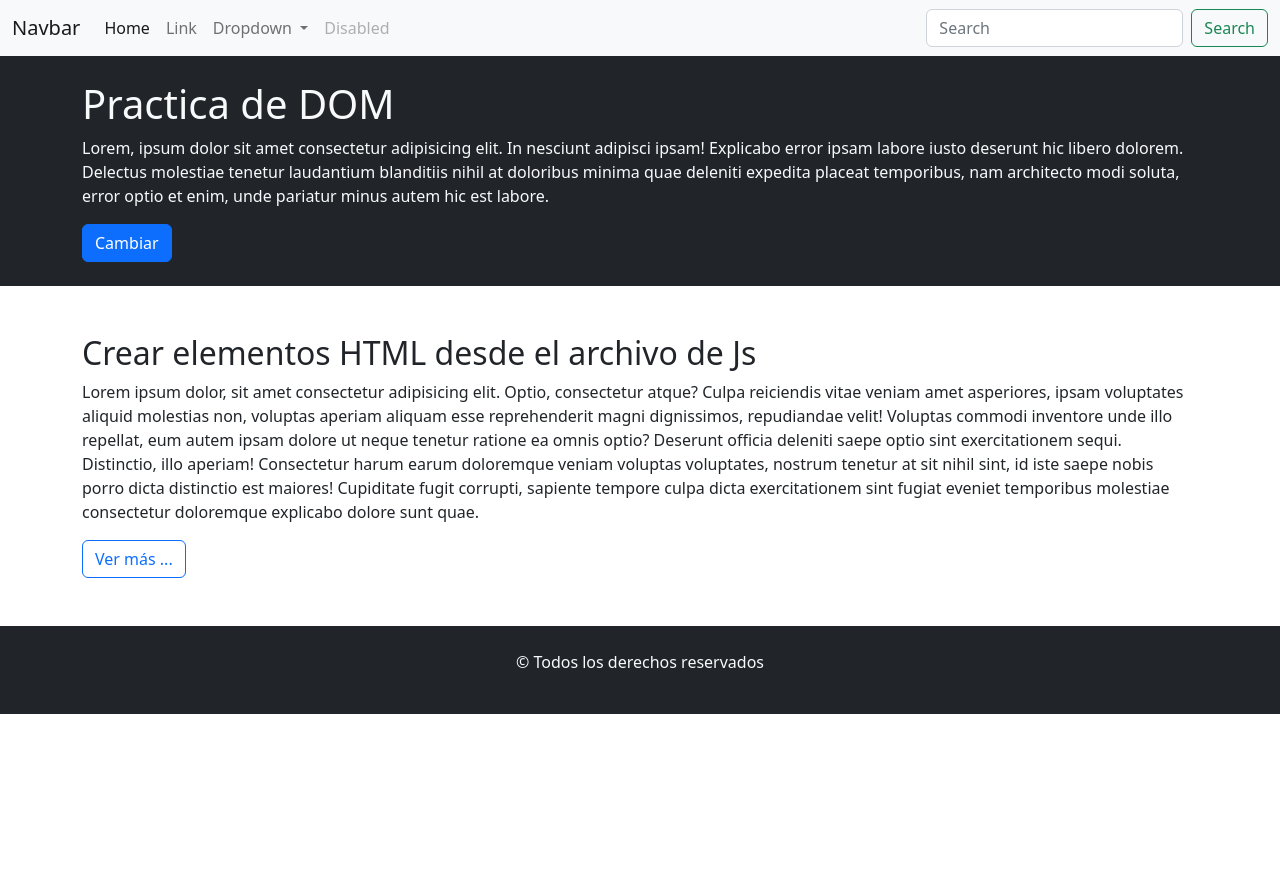
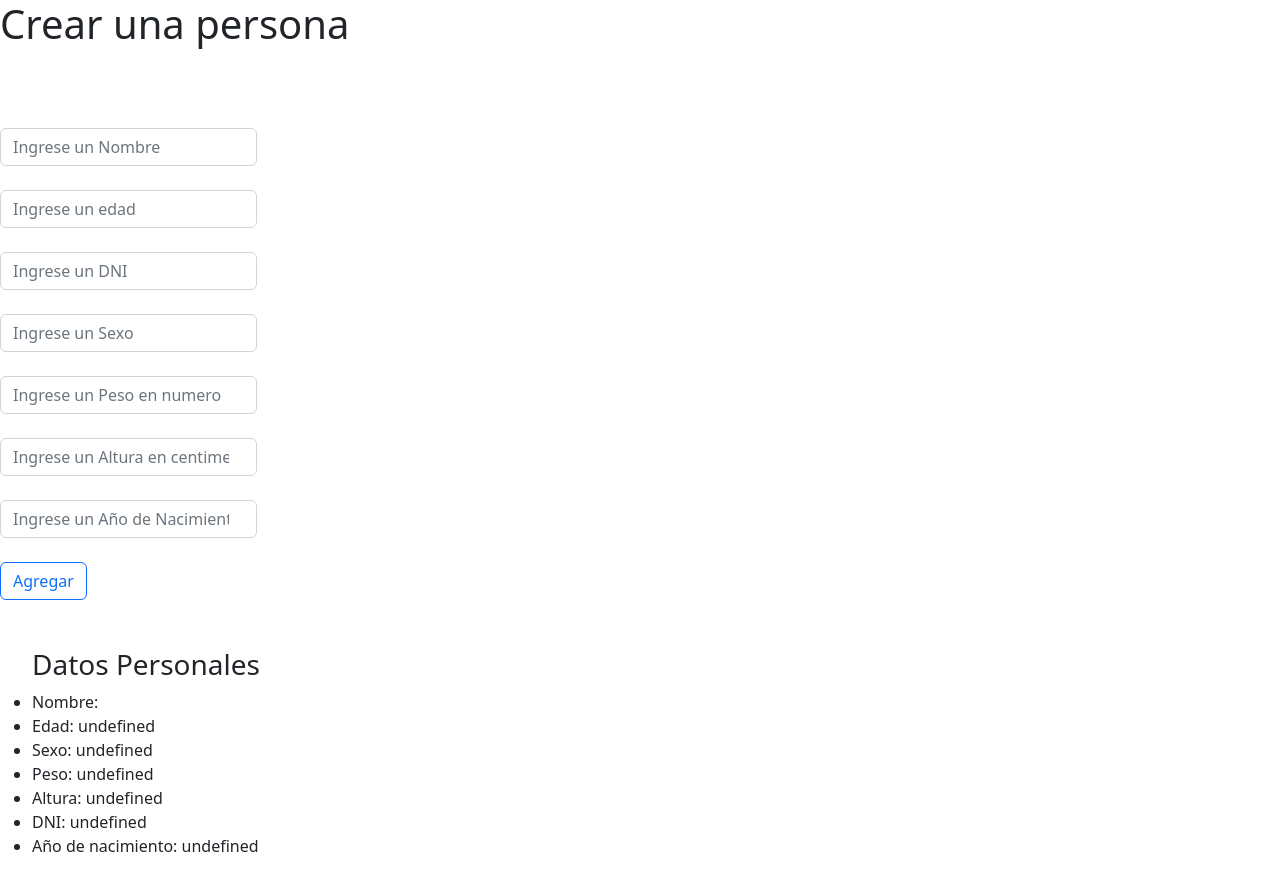
Before and after one commit to Ellmatt/tp5-ej2, a plain HTML site: page index.html in a window 1280 px wide. Before the commit the page ends 800 px from the top, so only its background shows below. Drawn offline with nearby package versions, Linux system fonts and the light colour scheme.

Commit message:
agregar repo

```diff
--- a/index.html
+++ b/index.html
@@ -15,114 +15,96 @@
       crossorigin="anonymous"
     />
     <link rel="stylesheet" href="css/style.css" />
-    <title>practica de DOM</title>
+    <title>Ejercicio Numero 2 DOM</title>
   </head>
   <body>
-    <header>
-      <nav class="navbar navbar-expand-lg bg-light">
-        <div class="container-fluid">
-          <a class="navbar-brand" href="#">Navbar</a>
-          <button
-            class="navbar-toggler"
-            type="button"
-            data-bs-toggle="collapse"
-            data-bs-target="#navbarSupportedContent"
-            aria-controls="navbarSupportedContent"
-            aria-expanded="false"
-            aria-label="Toggle navigation"
-          >
-            <span class="navbar-toggler-icon"></span>
-          </button>
-          <div class="collapse navbar-collapse" id="navbarSupportedContent">
-            <ul class="navbar-nav me-auto mb-2 mb-lg-0">
-              <li class="nav-item">
-                <a class="nav-link active" aria-current="page" href="#">Home</a>
-              </li>
-              <li class="nav-item">
-                <a class="nav-link" href="#">Link</a>
-              </li>
-              <li class="nav-item dropdown">
-                <a
-                  class="nav-link dropdown-toggle"
-                  href="#"
-                  role="button"
-                  data-bs-toggle="dropdown"
-                  aria-expanded="false"
-                >
-                  Dropdown
-                </a>
-                <ul class="dropdown-menu">
-                  <li><a class="dropdown-item" href="#">Action</a></li>
-                  <li><a class="dropdown-item" href="#">Another action</a></li>
-                  <li><hr class="dropdown-divider" /></li>
-                  <li>
-                    <a class="dropdown-item" href="#">Something else here</a>
-                  </li>
-                </ul>
-              </li>
-              <li class="nav-item">
-                <a class="nav-link disabled">Disabled</a>
-              </li>
-            </ul>
-            <form class="d-flex" role="search">
+    <main>
+      <h1>Crear una persona</h1>
+      <br />
+      <section>
+        <form class="my-5" id="formulario">
+          <div class="d-flex">
+            <div>
               <input
-                class="form-control me-2"
-                type="search"
-                placeholder="Search"
-                aria-label="Search"
+                type="text"
+                class="form-control"
+                placeholder="Ingrese un Nombre"
+                minlength="1"
+                maxlength="10"
+                id="inputAgregarNombre"
+                onselect="agregarNombre()"
+                required
               />
-              <button class="btn btn-outline-success" type="submit">
-                Search
+
+              <br />
+              <input
+                type="number"
+                class="form-control"
+                placeholder="Ingrese un edad"
+                minlength="1"
+                maxlength="2"
+                id="inputAgregarEdad"
+              />
+              <br />
+              <input
+                type="number"
+                class="form-control"
+                placeholder="Ingrese un DNI"
+                minlength="1"
+                maxlength="8"
+                id="inputAgregarDni"
+              />
+              <br />
+              <input
+                type="text"
+                class="form-control"
+                placeholder="Ingrese un Sexo"
+                minlength="1"
+                maxlength="6"
+                id="inputAgregarSexo"
+              />
+              <br />
+              <input
+                type="number"
+                class="form-control"
+                placeholder="Ingrese un Peso en numero"
+                minlength="1"
+                maxlength="3"
+                id="inputAgregarPeso"
+              />
+              <br />
+              <input
+                type="number"
+                class="form-control"
+                placeholder="Ingrese un Altura en centimetros"
+                minlength="1"
+                maxlength="3"
+                id="inputAgregarAltura"
+              />
+              <br />
+              <input
+                type="number"
+                class="form-control"
+                placeholder="Ingrese un Año de Nacimiento"
+                minlength="1"
+                maxlength="4"
+                id="inputAgregarAnio"
+              />
+              <br />
+              <button class="btn btn-outline-primary" type="submit">
+                Agregar
               </button>
-            </form>
+            </div>
           </div>
-        </div>
-      </nav>
-    </header>
-    <main>
-      <section class="bg-dark text-light py-4">
-        <article class="container">
-          <h1>Practica de DOM</h1>
-          <p>
-            Lorem, ipsum dolor sit amet consectetur adipisicing elit. In
-            nesciunt adipisci ipsam! Explicabo error ipsam labore iusto deserunt
-            hic libero dolorem. Delectus molestiae tenetur laudantium blanditiis
-            nihil at doloribus minima quae deleniti expedita placeat temporibus,
-            nam architecto modi soluta, error optio et enim, unde pariatur minus
-            autem hic est labore.
-          </p>
-          <button class="btn btn-primary" >Cambiar</button>
-        </article>
-      </section>
-      <section class="container my-5">
-        <h2>Crear elementos HTML desde el archivo de Js</h2>
-        <p>
-          Lorem ipsum dolor, sit amet consectetur adipisicing elit. Optio,
-          consectetur atque? Culpa reiciendis vitae veniam amet asperiores,
-          ipsam voluptates aliquid molestias non, voluptas aperiam aliquam esse
-          reprehenderit magni dignissimos, repudiandae velit! Voluptas commodi
-          inventore unde illo repellat, eum autem ipsam dolore ut neque tenetur
-          ratione ea omnis optio? Deserunt officia deleniti saepe optio sint
-          exercitationem sequi. Distinctio, illo aperiam! Consectetur harum
-          earum doloremque veniam voluptas voluptates, nostrum tenetur at sit
-          nihil sint, id iste saepe nobis porro dicta distinctio est maiores!
-          Cupiditate fugit corrupti, sapiente tempore culpa dicta exercitationem
-          sint fugiat eveniet temporibus molestiae consectetur doloremque
-          explicabo dolore sunt quae.
-        </p>
-        <button class="btn btn-outline-primary">Ver más ...</button>
+        </form>
       </section>
     </main>
-    <footer class="bg-dark text-light text-center py-4">
-        <p>&copy; Todos los derechos reservados</p>
-
-    </footer>
     <!-- JavaScript Bundle with Popper -->
     <script
       src="https://cdn.jsdelivr.net/npm/bootstrap@5.2.0/dist/js/bootstrap.bundle.min.js"
       integrity="sha384-A3rJD856KowSb7dwlZdYEkO39Gagi7vIsF0jrRAoQmDKKtQBHUuLZ9AsSv4jD4Xa"
       crossorigin="anonymous"
     ></script>
-    <script src="js/app.js"></script>
+    <script src="js/ejercicio2.js"></script>
   </body>
 </html>
--- a/js/ejercicio2.js
+++ b/js/ejercicio2.js
@@ -7,6 +7,78 @@
 // Para realizar este método tener en cuenta la siguiente tabla de generaciones:
 // esMayorDeEdad: indica si es mayor de edad, devuelve un mensaje indicando que la persona es mayor de edad.
 // mostrarDatos: devuelve toda la información del objeto.
+
 // Luego crea la interfaz necesaria para que el usuario pueda crear un objeto persona,
 // permitiendo ingresar las propiedades mediante un formulario, también agregar los botones “mostrar generación”,
 //  es “mayor de edad” e indicar en un alert el resultado de la función correspondiente.
+class Persona {
+  constructor(nombre, edad, dni, sexo, peso, altura, anioDeNacimiento) {
+    this.nombre = nombre;
+    this.edad = edad;
+    this.dni = dni;
+    this.sexo = sexo;
+    this.peso = peso;
+    this.altura = altura;
+    this.anioDeNacimiento = anioDeNacimiento;
+  }
+
+  mostrarGeneracion() {
+    document.write(`
+      <ul>
+      <h2>${this.nombre}</h2>
+      <li>Año de nacimiento: ${this.anioDeNacimiento}</li>
+      <li>El rasgo caracteristico de esta generacion es </li>
+      </ul>`);
+  }
+  esMayorDeEdad() {
+    if (this.edad >= 18) {
+      document.write(`
+      <ul>
+      <h2>${this.nombre}</h2>
+      <li>Es mayor de edad ya que nacio en el año ${this.anioDeNacimiento} y tiene ${this.edad} años</li>
+      </ul>`);
+    } else {
+      document.write(`
+        <ul>
+        <h2>${this.nombre}</h2>
+        <li>No es mayor de edad ya que nacio en el año ${this.anioDeNacimiento} y tiene ${this.edad} años</li>
+        </ul>`);
+    }
+  }
+  mostrarDatos() {
+    document.write(`<ul>
+      <h3>Datos Personales</h3>
+     <li>Nombre: ${this.nombre}</li>
+      <li>Edad: ${this.edad}</li>
+      <li>Sexo: ${this.sexo}</li>
+      <li>Peso: ${this.peso}</li>
+      <li>Altura: ${this.altura}</li>
+      <li>DNI: ${this.dni}</li>
+      <li>Año de nacimiento: ${this.anioDeNacimiento}</li>
+      </ul>`);
+  }
+}
+
+
+// agregar variables y llamar valores con queryselector
+let agregarNombre = document.querySelector("#inputAgregarNombre").value;
+console.log(agregarNombre.value);
+let agregarEdad = document.querySelector("#inputAgregarEdad").value;
+let agregarSexo = document.querySelector("#inputAgregarDni").value;
+let agregarDni = document.querySelector("#inputAgregarSexo").value;
+let agregarPeso = document.querySelector("#inputAgregarPeso").value;
+let agregarAltura = document.querySelector("#inputAgregarAltura").value;
+let agregarAnio = document.querySelector("#inputAgregarAnio").value;
+
+
+let Matias = new Persona(
+  agregarNombre.innerHTML = agregarNombre,
+  agregarEdad.innerHTML,
+  agregarDni.innerHTML,
+  agregarSexo.innerHTML,
+  agregarPeso.innerHTML,
+  agregarAltura.innerHTML,
+  agregarAnio.innerHTML
+);
+
+Matias.mostrarDatos();
```
